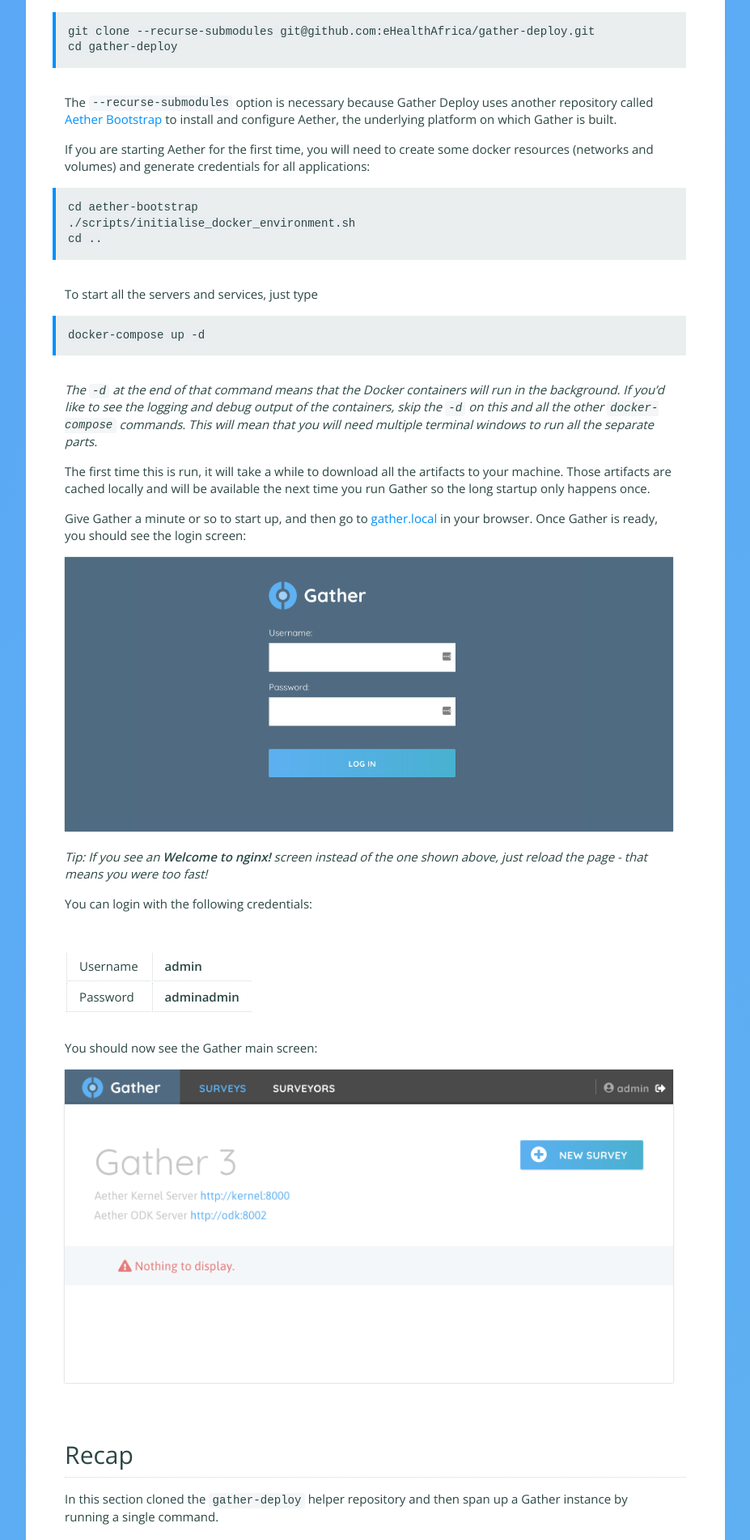
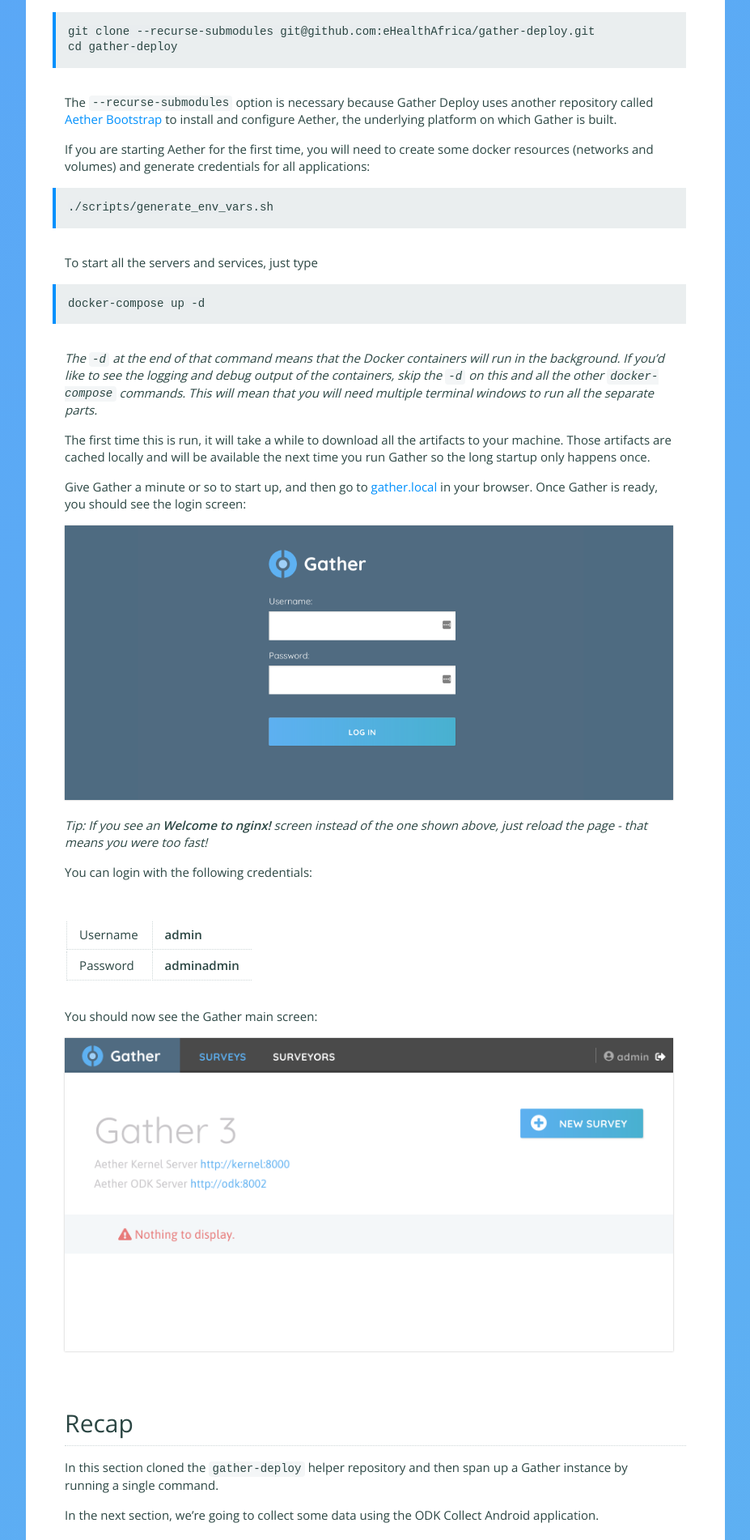
Before and after one commit to nixilla/gather, a Jekyll site: the page built from documentation/try/setup.md, in a window 1280 px wide. Shown: the part 693-2595 px from the top of the page at 81% size, without its empty margins (282-1209 px from the left). Built offline with Jekyll 4.4.1, drawn with Linux system fonts in a browser that asks for light colours.

Commit message:
chore: use gather-deploy env generation script

````diff
--- a/documentation/try/setup.md
+++ b/documentation/try/setup.md
@@ -26,9 +26,7 @@
 If you are starting Aether for the first time, you will need to create some docker resources (networks and volumes) and generate credentials for all applications:
 
 ```
-cd aether-bootstrap
-./scripts/initialise_docker_environment.sh
-cd ..
+./scripts/generate_env_vars.sh
 ```
 
 To start all the servers and services, just type
````
